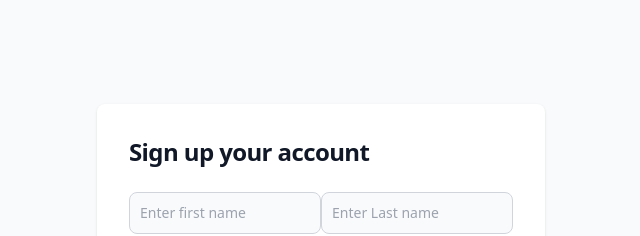
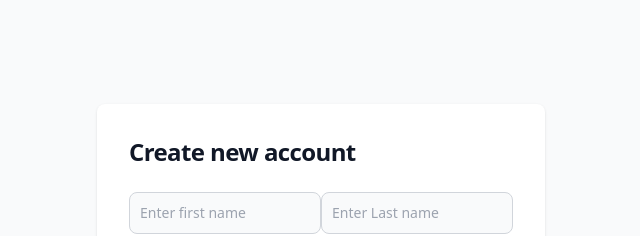
Before and after one commit to GIHAA/task-management-application, a Next.js app in the folder Frontend/: page /register in a window 1280 px wide. Shown: the top 236 px of the page, without its empty margins (319-959 px from the left). Built offline with nearby package versions, Linux system fonts and the light colour scheme.

Commit message:
Feat: register wip

```diff
--- a/Frontend/src/api/api.ts
+++ b/Frontend/src/api/api.ts
@@ -1,2 +1,2 @@
-export const BE_URL = "http://localhost/api/v1";
-//export const BE_URL = "https://task-manager-app.azurewebsites.net/api/v1";
+//export const BE_URL = "http://localhost/api/v1";
+export const BE_URL = "https://task-manager-app.azurewebsites.net/api/v1";
--- a/Frontend/src/app/register/page.tsx
+++ b/Frontend/src/app/register/page.tsx
@@ -47,6 +47,8 @@ export default function Register() {
       const genderError = inputValidator("Gender", gender.value);
       const passwordError = passwordValidator(password.value);
 
+      console.log("rrrrrrrrrrrrrr")
+
       if (
         emailError ||
         firstNameError ||
@@ -66,7 +68,7 @@ export default function Register() {
         setPassword({ ...password, error: passwordError });
         throw new Error("Validation error");
       }
-
+      console.log("rrrrrrrrrrrrrr")
       const response = await AuthService.signUp({
         firstName: firstName.value,
         lastName: lastName.value,
@@ -77,7 +79,7 @@ export default function Register() {
         password: password.value,
       });
 
-
+      console.log(response)
         const user = response.data.results[0];
         console.log(user)
         localStorage.setItem("user", JSON.stringify(user));
@@ -121,7 +123,7 @@ export default function Register() {
         <div className="w-full bg-white rounded-lg shadow dark:border md:mt-0 sm:max-w-md xl:p-0 dark:bg-gray-800 dark:border-gray-700">
           <div className="p-6 space-y-4 md:space-y-6 sm:p-8">
             <h1 className="text-xl font-bold leading-tight tracking-tight text-gray-900 md:text-2xl dark:text-white">
-              Sign up your account
+              Create new account
             </h1>
             <div className="space-y-4 md:space-y-6">
               {firstName.error ? (
```
Also changed, not shown: Frontend/src/api/authService.ts (+7 -7 lines).
